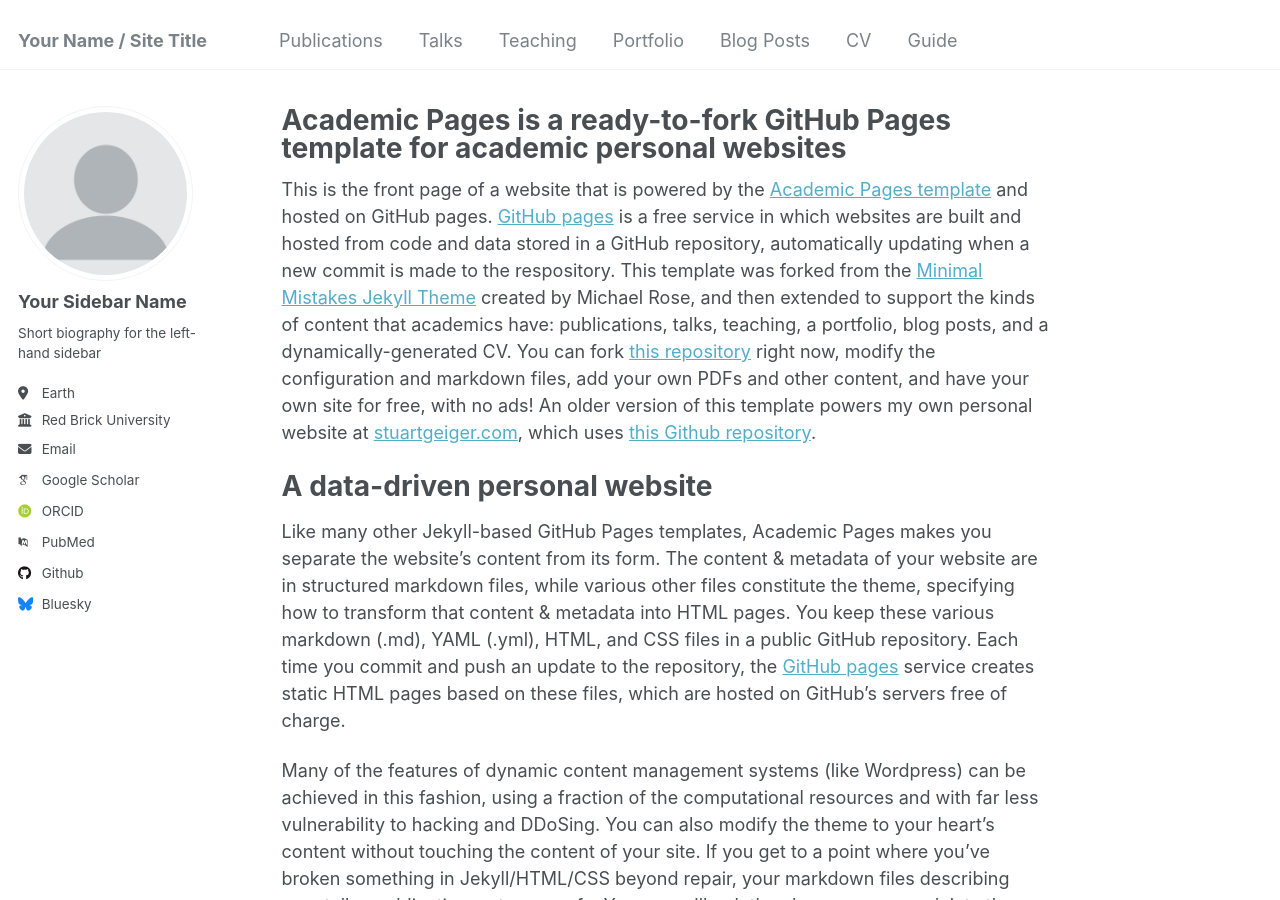
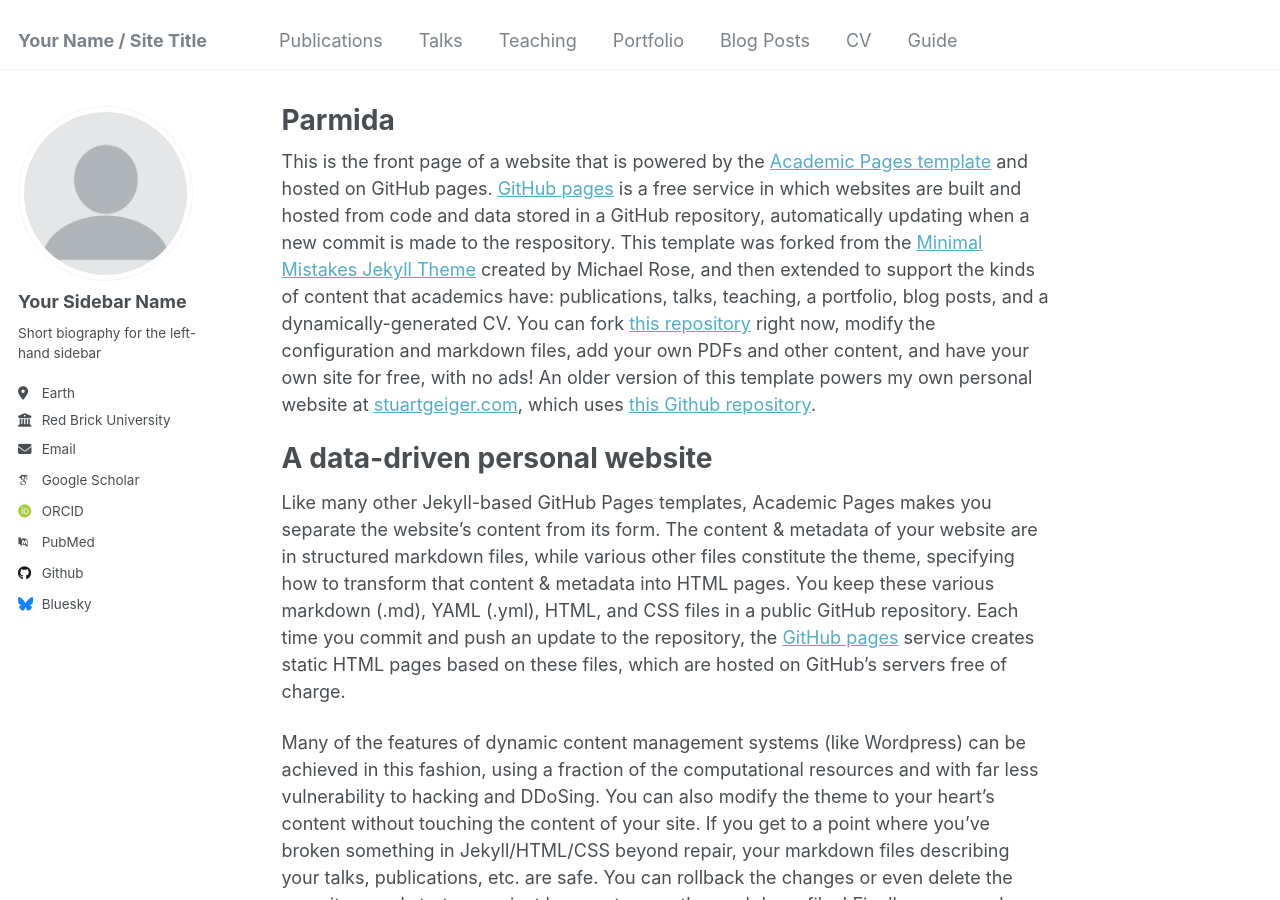
Before and after one commit to ParmidaMasoumi/ParmidaMasoumi.github.io, a Jekyll site: the page built from _pages/about.md, in a window 1280 px wide and 900 px high. Built offline with Jekyll 4.4.1, drawn with Linux system fonts in a browser that asks for light colours; some web fonts are replaced.

Commit message:
Update about.md

```diff
--- a/_pages/about.md
+++ b/_pages/about.md
@@ -1,6 +1,6 @@
 ---
 permalink: /
-title: "Academic Pages is a ready-to-fork GitHub Pages template for academic personal websites"
+title: "Parmida"
 author_profile: true
 redirect_from:
   - /about/
```
